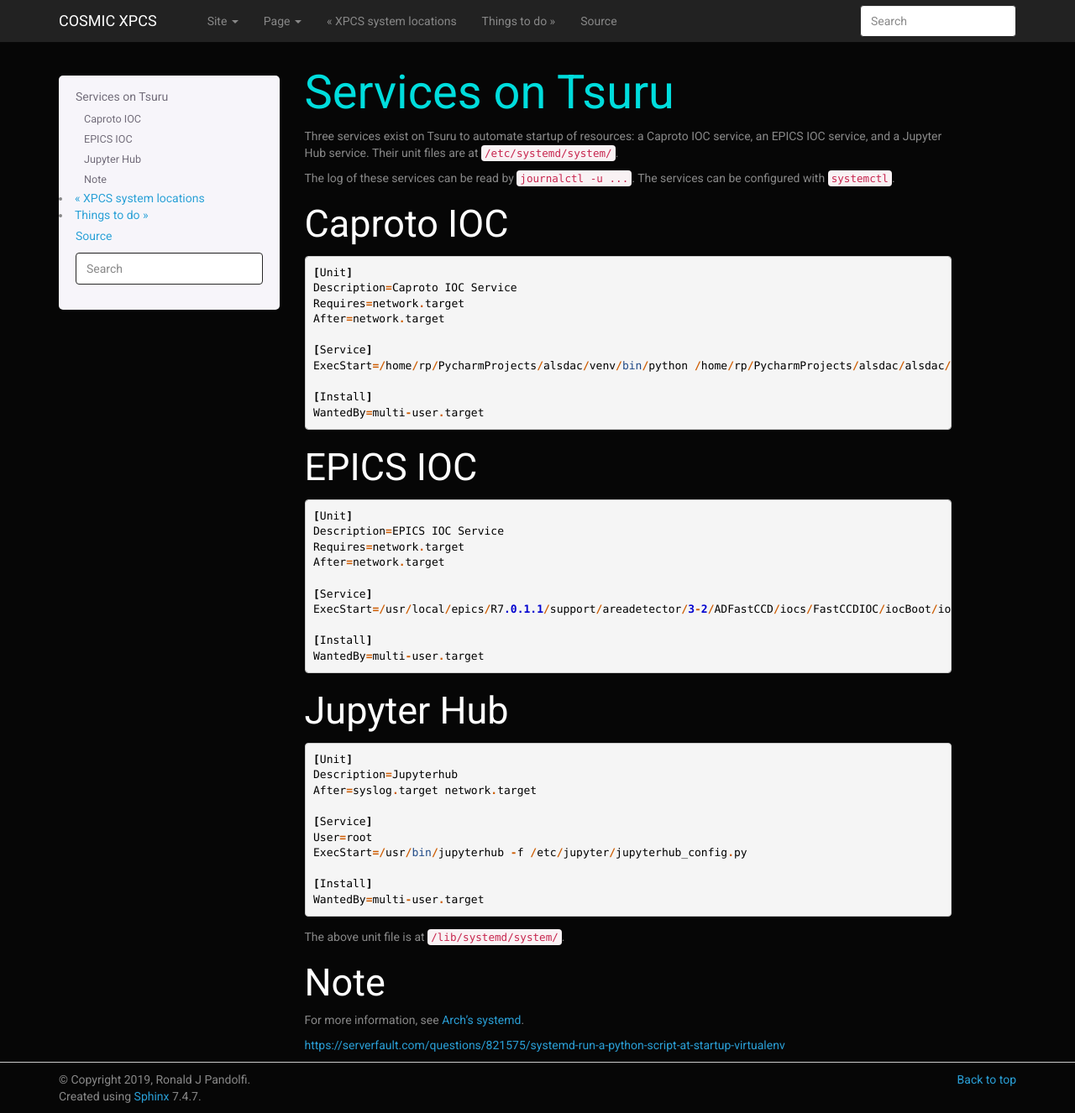
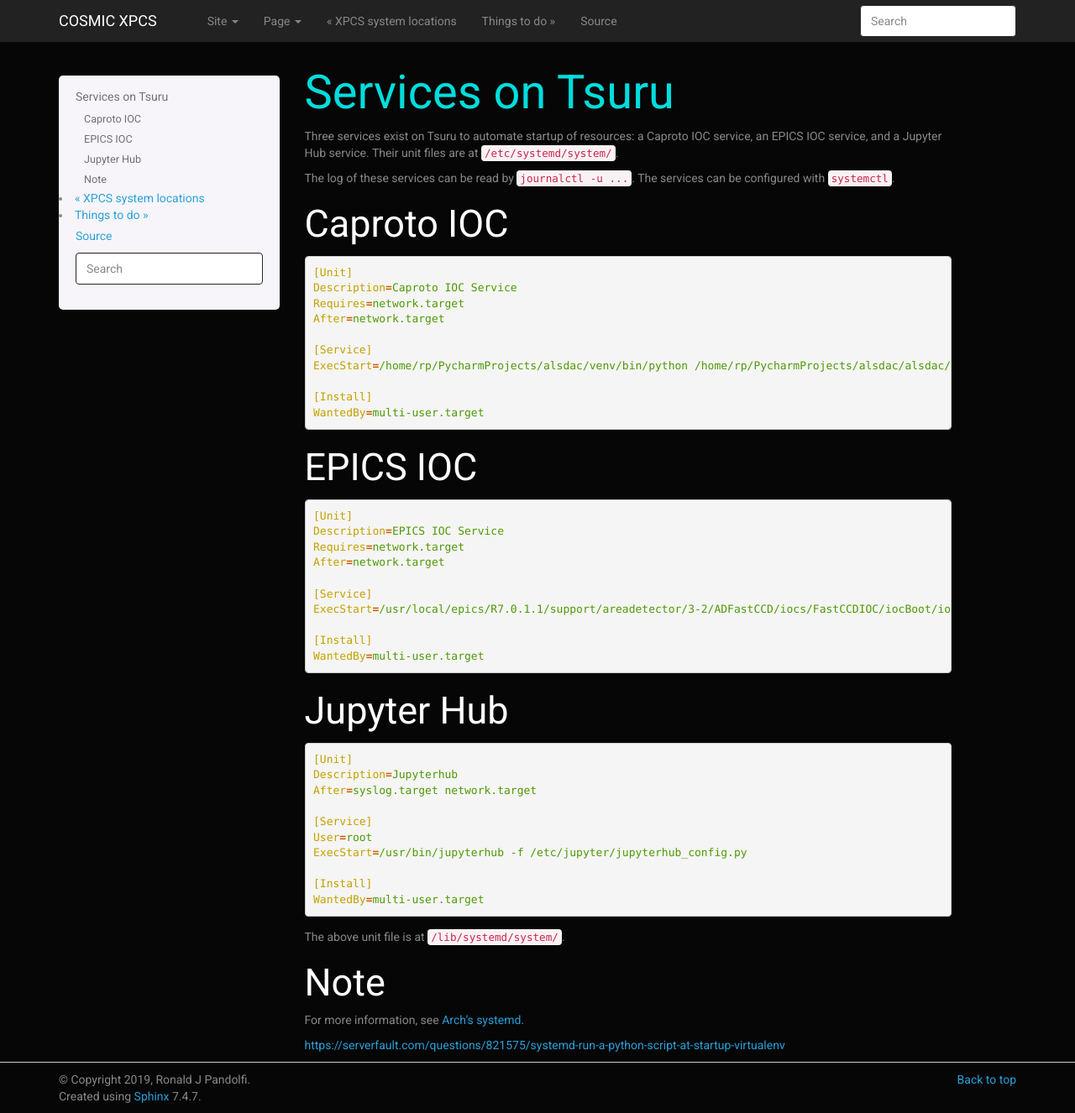
Before and after one commit to lbl-camera/COSMIC-XPCS, a Sphinx documentation site: the page built from docs/services.rst, in a window 1280 px wide and 1326 px high. Shown: the whole window at 84% size. Built offline with Sphinx 7.4.7, drawn with Linux system fonts in a browser that asks for light colours.

Commit message:
Fix unitfile display

```diff
--- a/docs/services.rst
+++ b/docs/services.rst
@@ -11,7 +11,7 @@ The log of these services can be read by :code:`journalctl -u ...`. The services
 Caproto IOC
 -----------
 
-.. code-block::
+.. code-block:: jproperties
 
     [Unit]
     Description=Caproto IOC Service
@@ -27,7 +27,7 @@ Caproto IOC
 EPICS IOC
 ---------
 
-.. code-block::
+.. code-block:: jproperties
 
     [Unit]
     Description=EPICS IOC Service
@@ -43,7 +43,7 @@ EPICS IOC
 Jupyter Hub
 -----------
 
-.. code-block::
+.. code-block:: jproperties
 
     [Unit]
     Description=Jupyterhub
```
